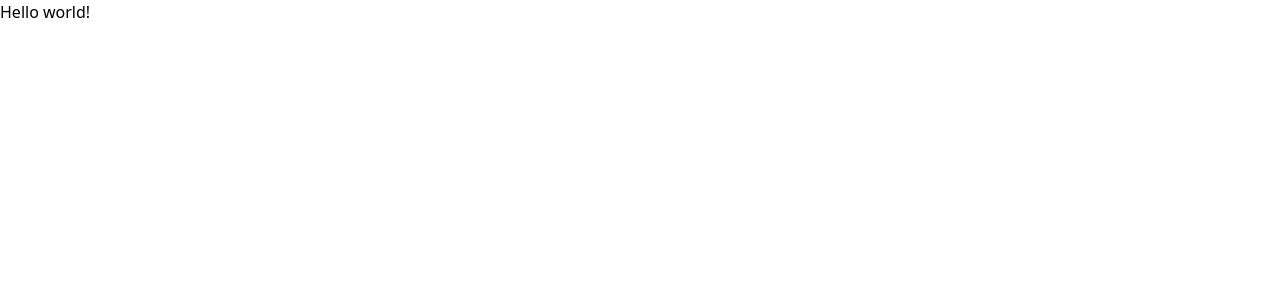
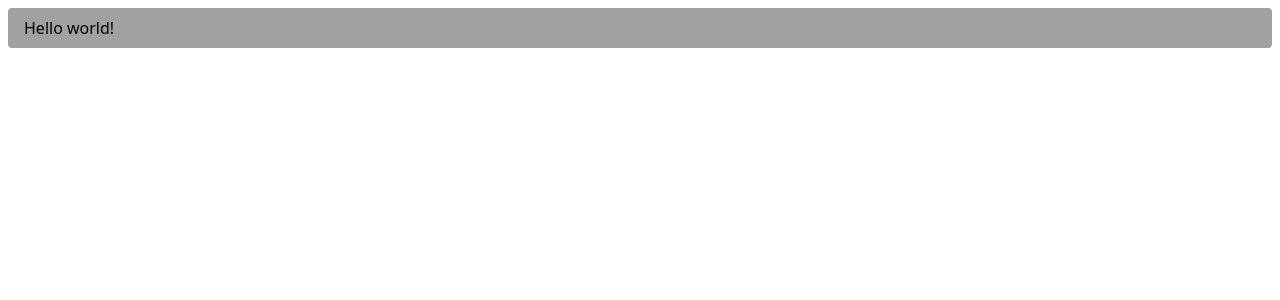
Before and after one commit to gw-rodrigues/nlw-8, a React (Vite) app: page / in a window 1280 px wide. Shown: the top 300 px of the page. Built offline with nearby package versions, Linux system fonts and the light colour scheme.

Commit message:
learning ended

```diff
--- a/src/App.tsx
+++ b/src/App.tsx
@@ -2,7 +2,7 @@ import { useState } from 'react'
 
 function App() {
   return (
-    <h1>Hello world!</h1>
+    <h1 className='bg-[#a1a1a1] px-4 h-10 rounded gap-2 p-2 m-2 hover:bg-violet-800 transition-colors'>Hello world!</h1>
   )
 }
 
--- a/src/global.css
+++ b/src/global.css
@@ -1,3 +1,7 @@
 @tailwind base;
 @tailwind components;
 @tailwind utilities;
+
+.h1 {
+    @apply bg-violet-500 px-4 h-10 rounded gap-2 p-2 m-2;
+}
```
